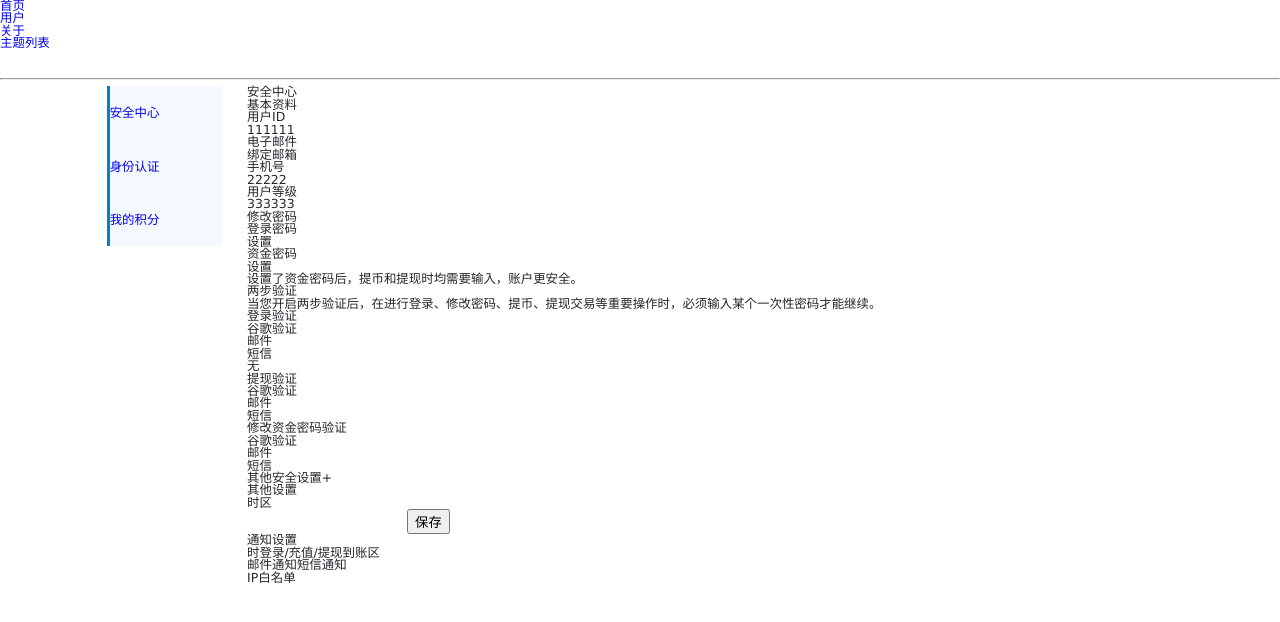
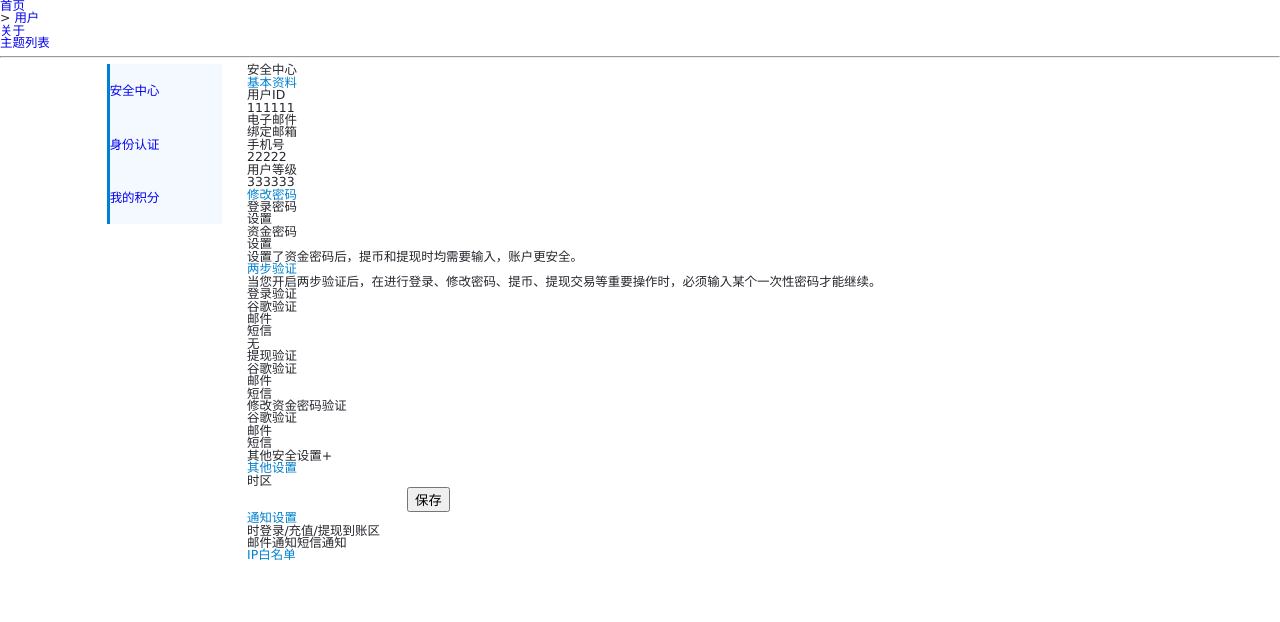
Before and after one commit to yutiansut/qb, a React app: page /user/safe in a window 1280 px wide. Shown: the top 622 px of the page. Built offline with nearby package versions, Linux system fonts and the light colour scheme; the HTML template or start-up script is replaced by a standard one.

Commit message:
路由修改以及头部切换

```diff
--- a/src/App.js
+++ b/src/App.js
@@ -6,6 +6,9 @@ import {
   Redirect,
   Switch
 } from 'react-router-dom'
+import "./common/css/index.styl"
+
+import './common/css/headerNav.styl'
 // import './test.styl'
 import TestApp from './TestApp.jsx'
 
@@ -13,9 +16,11 @@ import './core/libs/ChangeFontSize'
 
 import TestAppController from './TestAppController'
 
-const testAppController = new TestAppController()
+const testAppController = new TestAppController();
 
 import UserInfo from './components/user/UserCenter.jsx'
+
+import Header from './components/home/children/header.jsx'
 
 const Home = () => (
   <div>
@@ -33,7 +38,6 @@ const About = () => (
     </ul>
   </div>
 );
-
 const Topics = ({match}) => (
   <div>
     <h2>主题列表</h2>
@@ -78,35 +82,37 @@ const Topic = ({match}) => {
 
 const User = ({match}) => {
   return <UserInfo  match={match}/>
-}
+};
+
+const navArray = [
+  {label:'首页', to:'/home', select: false, linkUser:false},
+  // {label:'币币交易页', to:'/home', select: false, linkUser:false},
+  {label:'用户', to:'/user', select: false, linkUser:false},
+  {label:'关于', to:'/about', select: false, linkUser:false},
+  {label:'主题列表', to:'/topics', select: false, linkUser:false},
+];
+
 export default class App extends Component {
   constructor(props) {
     super(props);
-    this.state = {
-      count: 1,
-    }
-  }
-
-  add() {
-    this.setState({count: this.state.count + 1});
   }
 
   render() {
+
     return (
       <div>
         <Router>
           <div>
-            <ul className="headerNav" style={{height: '72px',width:'10rem'}}>
-              <li><Link to="/">首页</Link></li>
-              <li><Link to="/user">用户</Link></li>
-              <li><Link to="/about">关于</Link></li>
-              <li><Link to="/topics">主题列表</Link></li>
-            </ul>
+            {/*<ul className="headerNav">*/}
+              {/*{navList}*/}
+              <Header/>
+            {/*</ul>*/}
 
             <hr/>
 
             <Switch>
-              <Route exact path="/" component={Home}/>
+              <Route exact path="/home" component={Home}/>
+              <Route path="/trade" component={Home}/>
               <Route path="/user" component={User}/>
               <Route path="/about" component={About}/>
               <Route path="/topics" component={Topics}/>
--- a/src/TestAppController.js
+++ b/src/TestAppController.js
@@ -9,11 +9,11 @@ export default class TestAppController extends ExchangeControllerBase {
 
   }
 
-  setView(view){
-    super.setView(view);
+  // setView(view){
+  //   super.setView(view);
     // view.setState({count: this.store.count})
     // return this.store.data
-  }
+  // }
 
   async getData() {
     console.log(this)
--- /dev/null
+++ b/src/common/css/headerNav.styl
@@ -0,0 +1,3 @@
+@import "variable.styl"
+h2
+  color $main-color
--- /dev/null
+++ b/src/components/home/children/header.jsx
@@ -0,0 +1,78 @@
+import React, {Component} from 'react';
+import {
+  BrowserRouter as Router,
+  Route,
+  Link,
+  Redirect,
+  Switch
+} from 'react-router-dom'
+// const Nav = ({label,to}) => (
+//     <Route path={to}  children={({ match }) => (
+//         <li className={match ? 'active' : ''}>
+//           {match ? '> ' : ''}<Link to={to}>{label}</Link>
+//         </li>
+//     )}/>
+// );
+const navArray = [
+  {label: '首页', to: '/home', select: false, linkUser: false},
+  // {label: '币币交易页', to: '/home', select: false, linkUser: false},
+  {label: '用户', to: '/user', select: false, linkUser: false},
+  {label: '关于', to: '/about', select: false, linkUser: false},
+  {label: '主题列表', to: '/topics', select: false, linkUser: false},
+];
+
+
+export default class Header extends Component {
+  constructor() {
+    super()
+    this.state = {
+      navClass:'tradeNav'
+    }
+    this.changeNavClass = this.changeNavClass.bind(this)
+    this.matched = '/home'
+  }
+
+  changeNavClass(to) {
+    console.log('aaa',to)
+    if(this.matched === to){
+      return
+    }
+    this.matched = to
+    let navClass = 'headerNav'
+    if(to === '/home'){
+      navClass = 'tradeNav'
+    }
+    this.setState({navClass})
+  }
+
+  render() {
+    return (
+        <ul className={this.state.navClass}>
+          {navArray.map((v, index) => (<Route path={v.to} key={index}  children={({match}) => {
+              return <NavChild to={v.to} label={v.label} match={match} changeNavClass={this.changeNavClass}/>
+            }
+          }/>))}
+        </ul>)
+  }
+}
+
+
+class NavChild extends Component {
+  constructor(props){
+    super(props)
+    console.log(props)
+    props.match && this.props.changeNavClass(props.match.path)
+  }
+
+  componentWillUpdate(props) {
+    props.match && this.props.changeNavClass(props.match.path)
+  }
+
+  render(){
+    return (
+        <li className={this.props.match ? 'active' : ''}>
+          {this.props.match ? '> ' : ''}<Link to={this.props.to}>{this.props.label}</Link>
+        </li>
+    )
+  }
+}
--- a/src/index.js
+++ b/src/index.js
@@ -1,7 +1,6 @@
 import React from 'react';
 import { render } from 'react-dom';
 import App from './App'
-import "./common/css/index.styl"
 
 const renderDom = Component => {
     render(
```
